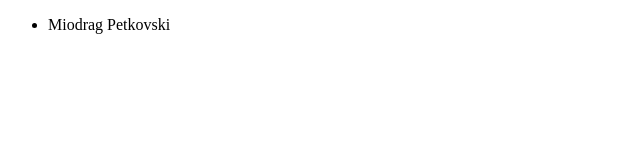
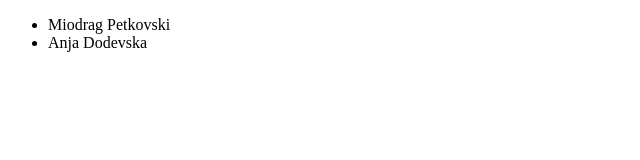
Before and after one commit to MiodragPetkovski/mentor-class-group-4-getting-familiar-with-git-platforms-github, a plain HTML site: page index.html in a window 1280 px wide. Shown: the full height of the page, 0-640 px from the left. Drawn offline with Linux system fonts and the light colour scheme.

Commit message:
Izmena na index.html

```diff
--- a/index.html
+++ b/index.html
@@ -8,6 +8,7 @@
 <body>
     <ul>
         <li>Miodrag Petkovski</li>
+        <li>Anja Dodevska</li>
     </ul>
 </body>
 </html>
```
